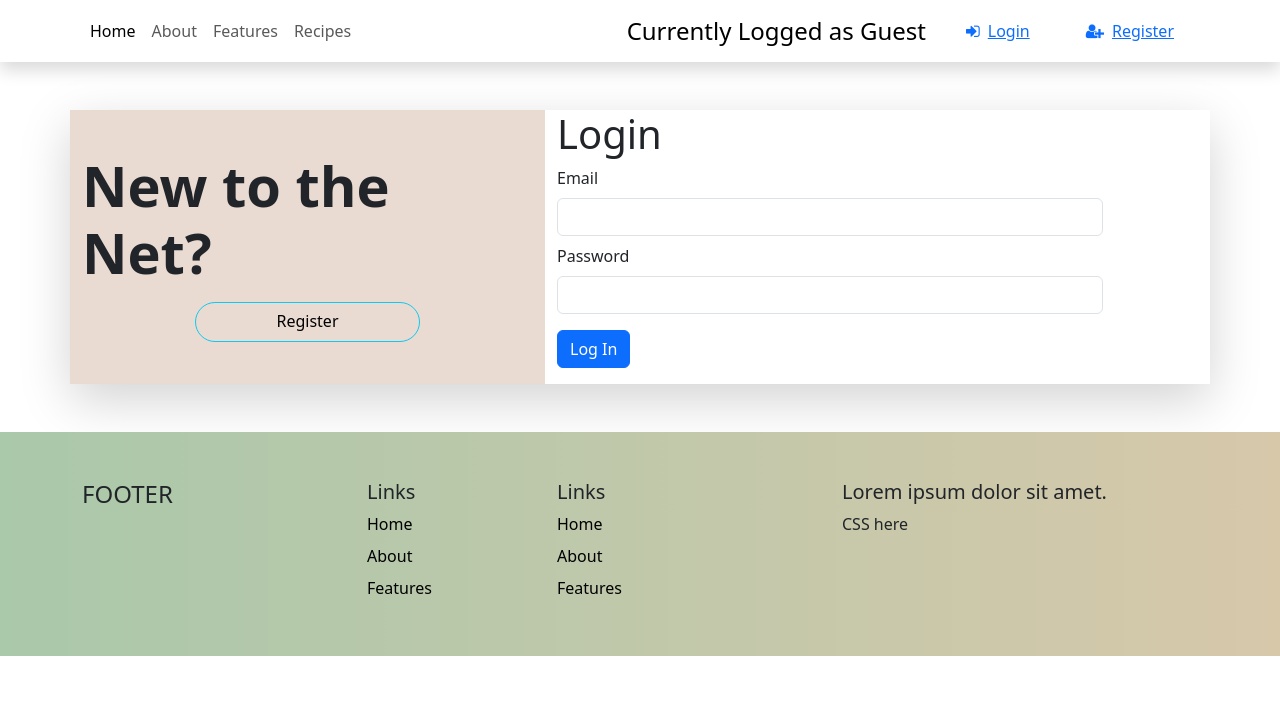
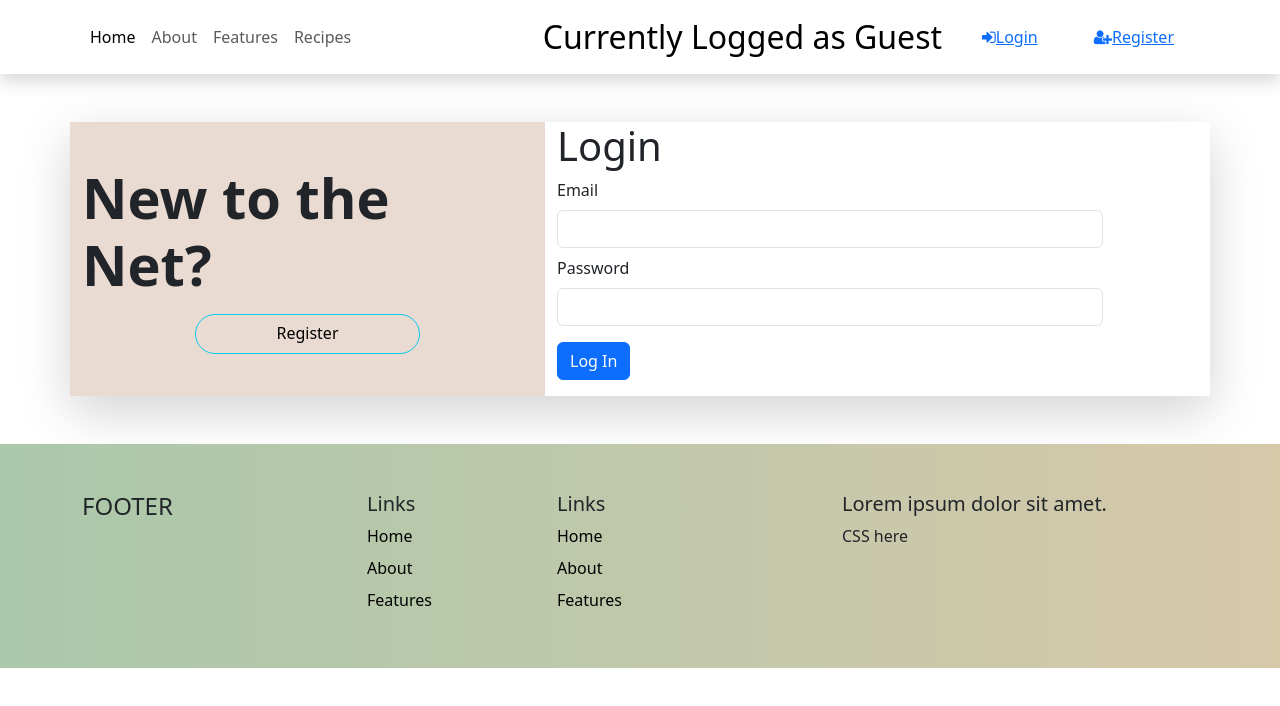
Before and after one commit to detectivesnakes/nourishnetfinal2, a React (Create React App) app in the folder client/: page /login in a window 1280 px wide. Shown: the top 706 px of the page. Built offline with nearby package versions, Linux system fonts and the light colour scheme.

Commit message:
Update 4.3
Nope

```diff
--- a/client/src/components/Navbar.jsx
+++ b/client/src/components/Navbar.jsx
@@ -29,11 +29,11 @@ const Navbar = () => {
               </li>
 
             </ul>
-            <a className="navbar-brand fs-4 mx-2" href="/">Currently Logged as Guest</a>
+            <a className="navbar-brand fs-2 mx-2 me-6" href="/">Currently Logged as Guest</a>
             <NavLink to="/login" className="bt btn-outline-primary ms-2 px-4 rounded">
-              <i className="fa fa-sign-in me-2"></i>Login</NavLink>
+              <i className="fa fa-sign-in"></i>Login</NavLink>
             <NavLink to="/register" className="bt btn-outline-primary ms-2 px-4 rounded">
-              <i className="fa fa-user-plus me-2"></i>Register</NavLink>
+              <i className="fa fa-user-plus"></i>Register</NavLink>
           </div>
         </div>
       </nav>
```
